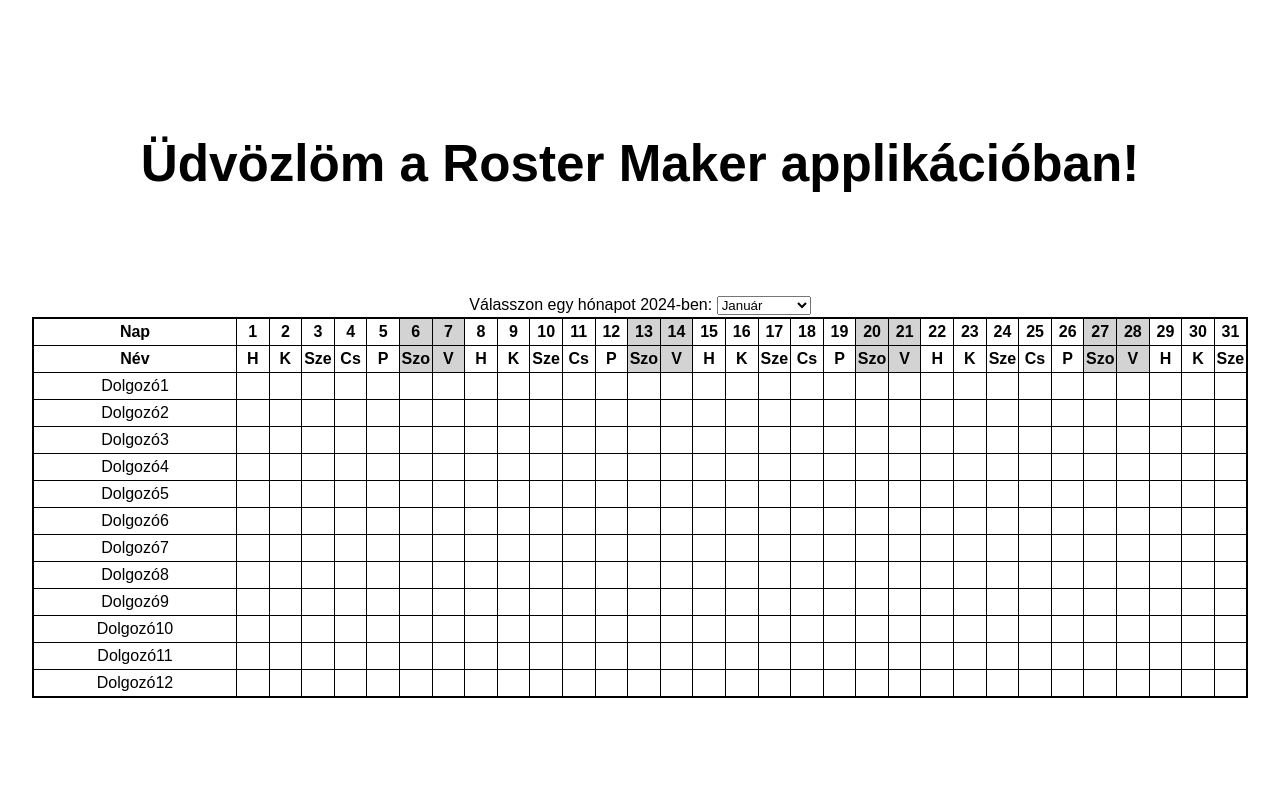
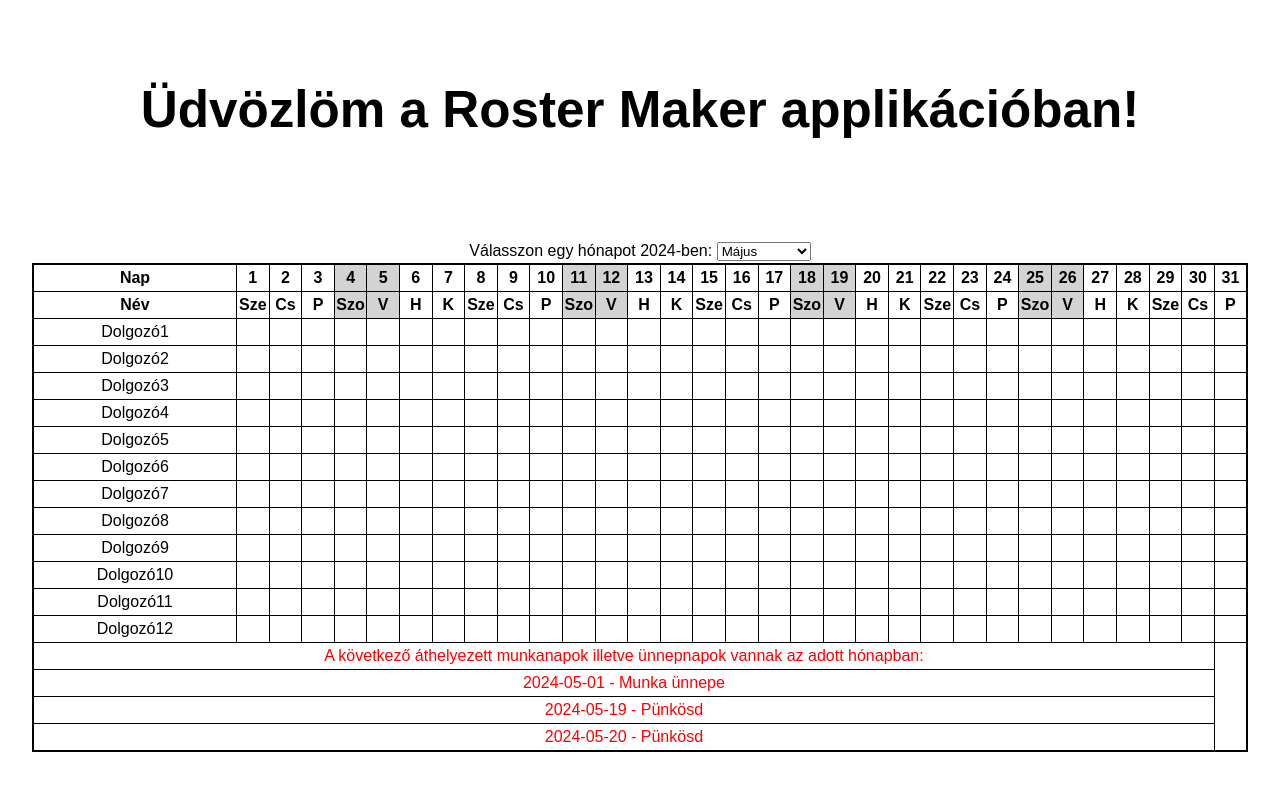
Before and after one commit to TZ87/roster-maker-app, a React (Vite) app: page / in a window 1280 px wide. Shown: the top 790 px of the page. Built offline with nearby package versions, Linux system fonts and the light colour scheme.

Commit message:
feat: display the holidays and any spcial workdays in a warning message, under the table

```diff
--- a/Components/Home.jsx
+++ b/Components/Home.jsx
@@ -7,7 +7,7 @@ function Home() {
   ]);
 
   const [selectedYear, setSelectedYear] = useState(2024);
-  const [selectedMonth, setSelectedMonth] = useState("01");
+  const [selectedMonth, setSelectedMonth] = useState("05");
   const [daysInMonth, setDaysInMonth] = useState(31);
   const [daysArray, setDaysArray] = useState([...Array(daysInMonth).keys()].map(day => day + 1));
   const [freeDays, setFreeDays] = useState([]);
@@ -32,8 +32,9 @@ function Home() {
     const days = getDaysInMonth(selectedYear, selectedMonth);
     setDaysInMonth(days);
     setDaysArray([...Array(days).keys()].map(day => day + 1));
-  }, [selectedMonth]);
-  //console.log(selectedMonth, daysInMonth);
+    filterHolidaysInSelectedMonth();
+  }, [selectedMonth, freeDays]);
+
 
 const getData = () => {
   fetch('freeDays.json', {headers: {
@@ -60,6 +61,20 @@ useEffect(()=>{
     return dayOfWeek === 0 || dayOfWeek === 6;
   };
 
+  const filterHolidaysInSelectedMonth = () => {
+    if (freeDays && freeDays.length > 0) {
+
+      const holidaysInSelectedMonth = freeDays.filter(holiday => {
+       return holiday.date.substr(5,2)==selectedMonth
+      });
+
+      if (holidaysInSelectedMonth.length > 0) {
+        setHolidays(holidaysInSelectedMonth);
+      } else {
+        setHolidays([]);
+      }
+    }
+  };
 
   return (
     <div>
@@ -97,8 +112,23 @@ useEffect(()=>{
             </tr>
           ))}
         </tbody>
+        {holidays.length > 0 && (
+            <tfoot>
+              <tr>
+                <td colSpan={daysArray.length} style={{ color: 'red' }}>
+                  A következő áthelyezett munkanapok illetve ünnepnapok vannak az adott hónapban:
+                </td>
+              </tr>
+              {holidays.map((holiday, index) => (
+                <tr key={index}>
+                  <td colSpan={daysArray.length} style={{ color: 'red' }}>
+                    {holiday.date} - {holiday.name}
+                  </td>
+                </tr>
+              ))}
+            </tfoot>
+        )}
       </table>
-
     </div>
   );
 }
```
